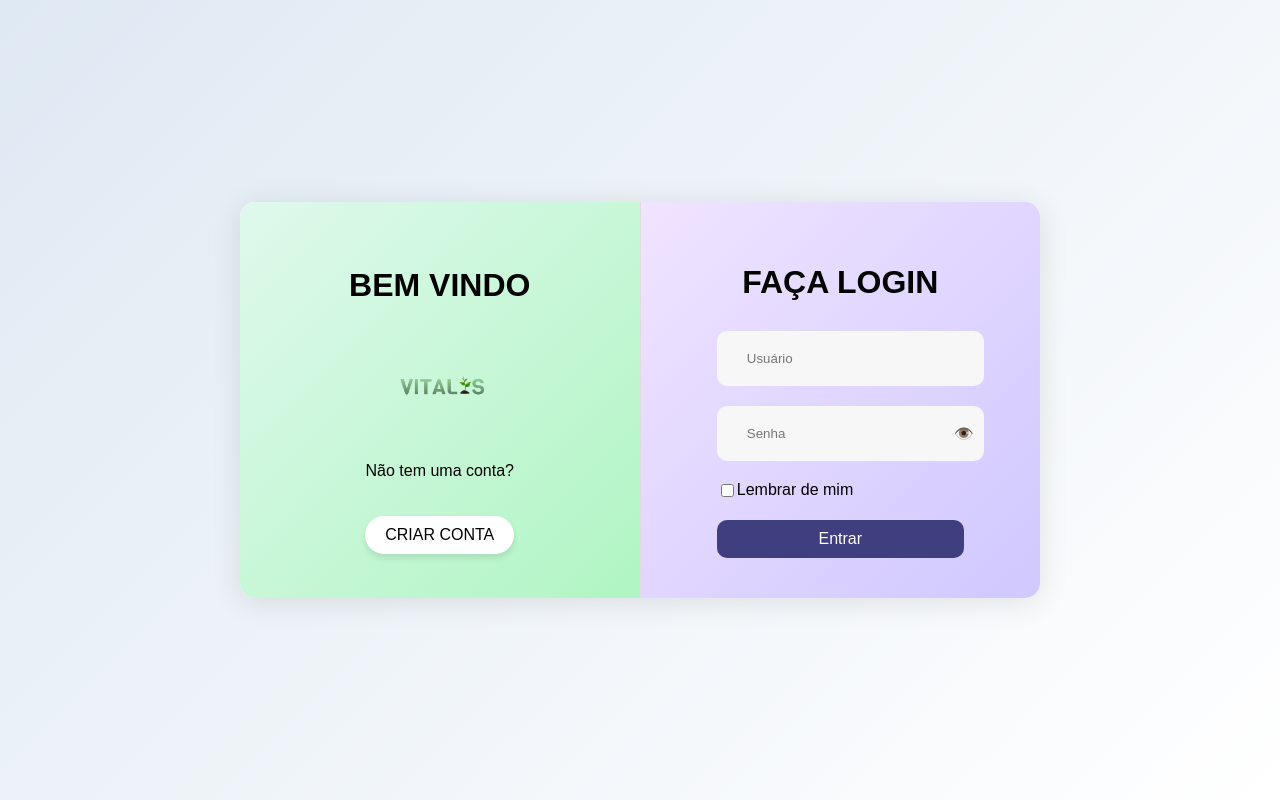
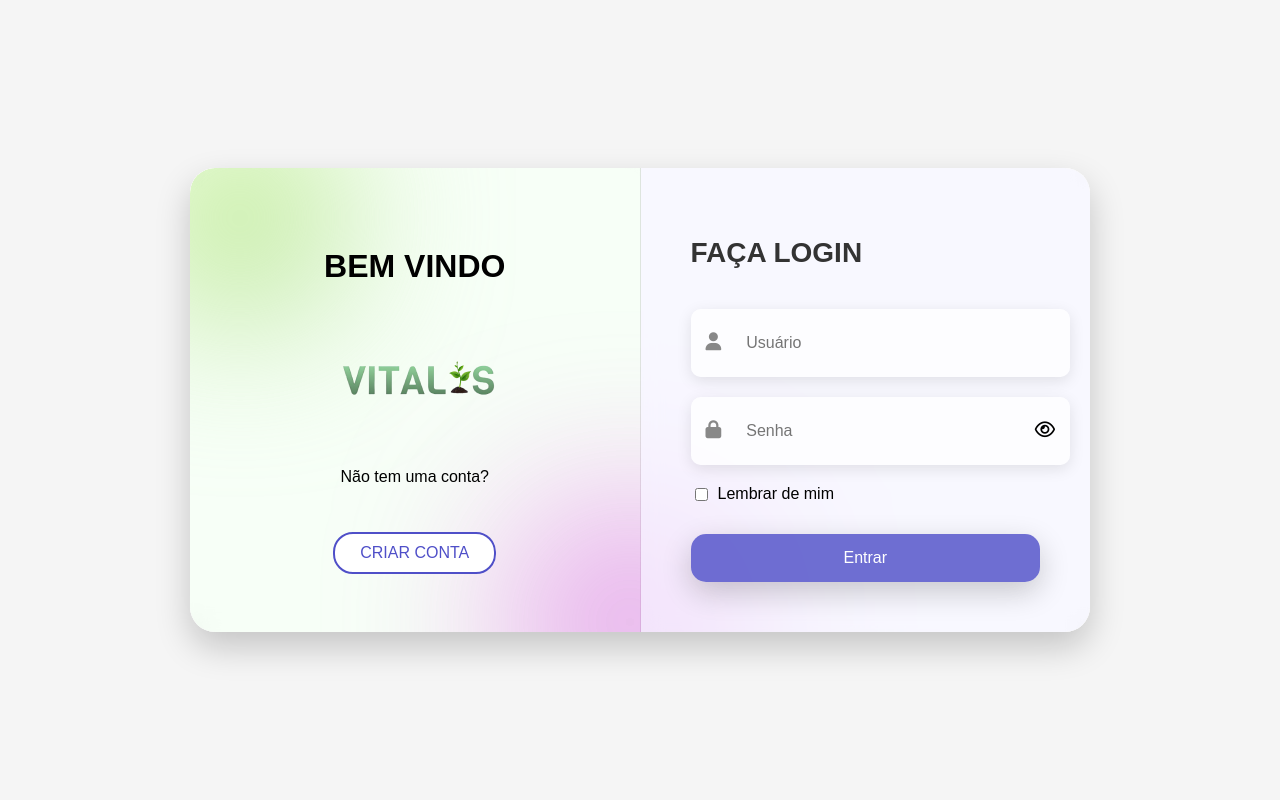
Before and after one commit to dev-luanA/Vitalis, a PHP site: page /entrar.php in a window 1280 px wide. Run offline with PHP 8.4, Linux system fonts and the light colour scheme; some libraries are stand-ins or nearby versions.

Commit message:
TELA DE LOGIN

```diff
--- a/entrar.css
+++ b/entrar.css
@@ -1,7 +1,7 @@
 /* Estilos gerais */
 body {
-    font-family: Arial, sans-serif;
-    background: linear-gradient(135deg, #dfe9f3, #ffffff);
+    font-family: 'Poppins', sans-serif;
+    background: #f5f5f5;
     display: flex;
     justify-content: center;
     align-items: center;
@@ -18,65 +18,78 @@ body {
 
 .login-box {
     display: flex;
-    background: rgba(255, 255, 255, 0.8);
-    border-radius: 15px;
-    box-shadow: 0px 4px 30px rgba(0, 0, 0, 0.1);
+    background: rgba(255, 255, 255, 0.9);
+    border-radius: 25px;
+    box-shadow: 0px 15px 35px rgba(0, 0, 0, 0.2);
+    max-width: 900px;
+    width: 100%;
     overflow: hidden;
-    max-width: 800px;
-    width: 100%;
+    position: relative;
 }
 
 .left-section, .right-section {
-    padding: 40px;
+    padding: 50px;
     width: 50%;
 }
 
 .left-section {
-    background: linear-gradient(135deg, #dff9ec, #b0f5c3);
+    background: rgba(240, 255, 240, 0.5);
     display: flex;
     flex-direction: column;
     align-items: center;
     justify-content: center;
-    border-right: 1px solid #ddd;
+    border-right: 1px solid rgba(0, 0, 0, 0.1);
+    position: relative;
+    backdrop-filter: blur(10px);
 }
 
-.logo {
-    margin: 20px 0;
-    width: 150px;
-    height: auto;
+.left-section::before {
+    content: '';
+    position: absolute;
+    width: 200px;
+    height: 200px;
+    background: linear-gradient(145deg, #d4ff8e, #a1d28e);
+    border-radius: 50%;
+    top: -50px;
+    left: -50px;
+    z-index: -1;
+    filter: blur(80px);
 }
 
-.create-account-btn {
-    background-color: #fff;
-    border: none;
-    padding: 10px 20px;
-    border-radius: 20px;
-    cursor: pointer;
-    font-size: 16px;
-    margin-top: 20px;
-    box-shadow: 0 4px 6px rgba(0, 0, 0, 0.1);
+.left-section::after {
+    content: '';
+    position: absolute;
+    width: 180px;
+    height: 180px;
+    background: linear-gradient(145deg, #fa50ff, #ae3bbd);
+    border-radius: 50%;
+    bottom: -80px;
+    right: -80px;
+    z-index: -1;
+    filter: blur(100px);
 }
 
 .right-section {
-    display: flex;
-    flex-direction: column;
-    align-items: center;
-    justify-content: center;
-    background: linear-gradient(135deg, #f0e4ff, #d0c8ff);
+    background: rgba(245, 245, 255, 0.7);
+    position: relative;
+    backdrop-filter: blur(10px);
 }
 
 .right-section h1 {
-    margin-bottom: 30px;
+    margin-bottom: 40px;
+    color: #333;
+    font-size: 28px;
 }
 
 .input-group {
     display: flex;
     align-items: center;
     margin-bottom: 20px;
-    background-color: #f7f7f7;
+    background-color: rgba(255, 255, 255, 0.8);
     border-radius: 10px;
-    padding: 10px;
+    padding: 15px;
     width: 100%;
+    box-shadow: 0px 4px 15px rgba(0, 0, 0, 0.1);
 }
 
 .input-group input {
@@ -85,29 +98,57 @@ body {
     background: transparent;
     padding: 10px;
     width: 100%;
+    font-size: 16px;
+    color: #333;
 }
 
 .input-group label {
-    margin-right: 10px;
+    margin-right: 15px;
+    font-size: 18px;
+    color: #888;
 }
 
 .toggle-password {
     cursor: pointer;
+    font-size: 18px;
 }
+
 
 .remember-me {
     display: flex;
     align-items: center;
-    margin-bottom: 20px;
+    margin-bottom: 30px;
+}
+
+.remember-me input {
+    margin-right: 10px;
 }
 
 .login-btn {
-    background-color: #3f3f7f;
+    background-color: #4f4fc8d0;
     color: white;
     border: none;
-    padding: 10px 20px;
-    border-radius: 10px;
+    padding: 15px 20px;
+    border-radius: 15px;
     cursor: pointer;
     font-size: 16px;
     width: 100%;
+    box-shadow: 0px 10px 30px rgba(0, 0, 0, 0.2);
 }
+
+.create-account-btn {
+    background-color: white;
+    border: 2px solid #4f4fc8;
+    padding: 10px 25px;
+    border-radius: 20px;
+    color: #4f4fc8;
+    font-size: 16px;
+    margin-top: 30px;
+    cursor: pointer;
+}
+
+.create-account-btn:hover {
+    background-color: #4f4fc8;
+    color: white;
+    transition: 0.3s;
+}
--- /dev/null
+++ b/entrar.js
@@ -0,0 +1,15 @@
+// Seleciona o campo de senha e o ícone do "olhinho"
+const togglePassword = document.querySelector("#togglePassword");
+const password = document.querySelector("#password");
+const icon = togglePassword.querySelector("i"); // Seleciona o ícone <i> dentro do span
+
+// Adiciona o evento de clique no ícone
+togglePassword.addEventListener("click", function () {
+    // Alterna entre os tipos "password" e "text"
+    const type = password.getAttribute("type") === "password" ? "text" : "password";
+    password.setAttribute("type", type);
+
+    // Alterna o ícone entre olho aberto e fechado
+    icon.classList.toggle("fa-eye");
+    icon.classList.toggle("fa-eye-slash");
+});
--- a/entrar.php
+++ b/entrar.php
@@ -5,6 +5,7 @@
     <meta name="viewport" content="width=device-width, initial-scale=1.0">
     <title>Entrar</title>
     <link rel="stylesheet" href="entrar.css">
+    <script src="https://kit.fontawesome.com/a076d05399.js" crossorigin="anonymous"></script> <!-- Font Awesome -->
 </head>
 <body>
     <div class="container">
@@ -25,7 +26,9 @@
                     <div class="input-group">
                         <label for="password"><i class="fa fa-lock"></i></label>
                         <input type="password" id="password" name="password" placeholder="Senha" required>
-                        <span class="toggle-password">👁️</span>
+                        <span id="togglePassword" class="toggle-password">
+                            <i class="far fa-eye"></i> <!-- Ícone de olho inicial -->
+                        </span>
                     </div>
                     <div class="remember-me">
                         <input type="checkbox" id="remember" name="remember">
@@ -36,5 +39,7 @@
             </div>
         </div>
     </div>
+
+    <script src="entrar.js"></script> <!-- Arquivo JS -->
 </body>
 </html>
```
